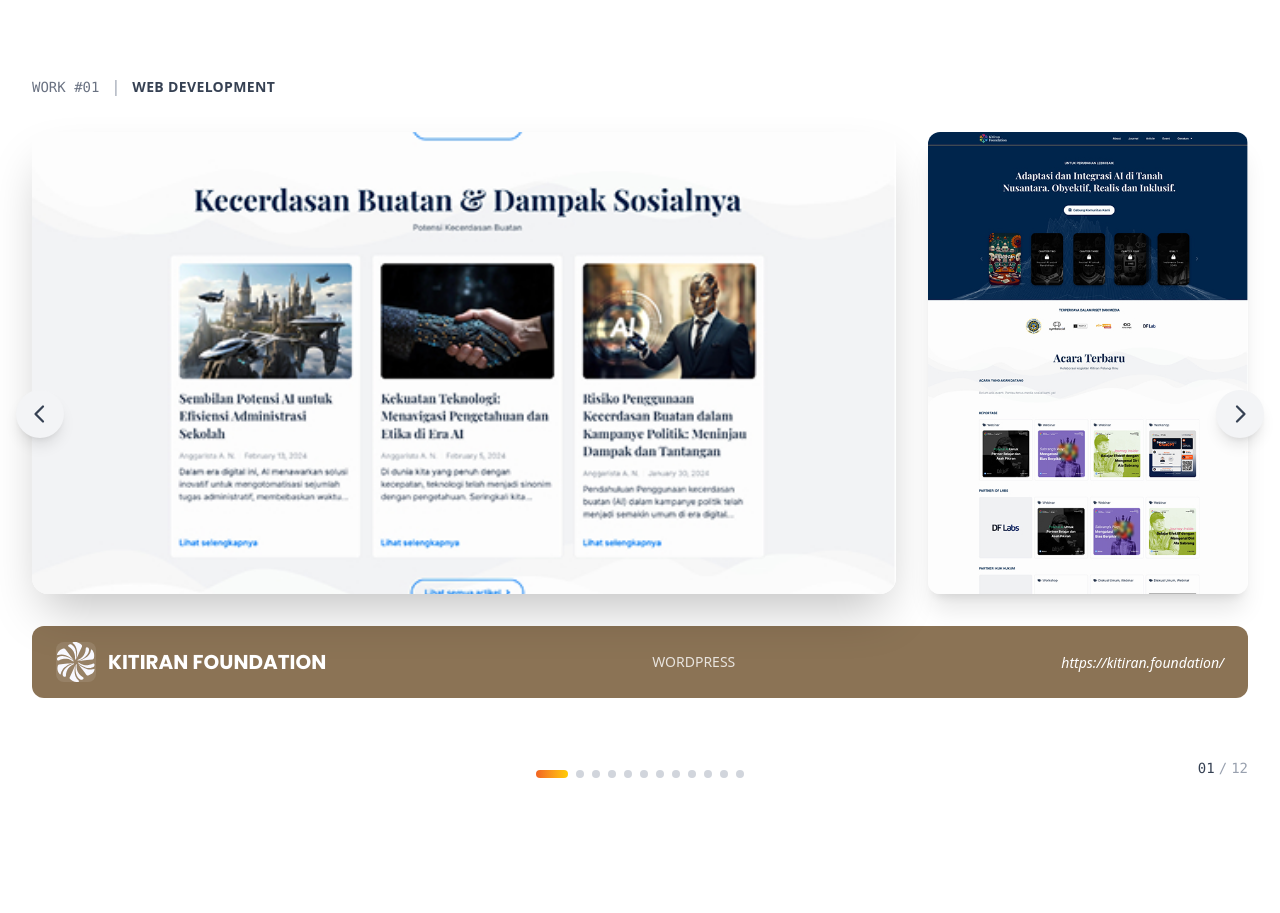
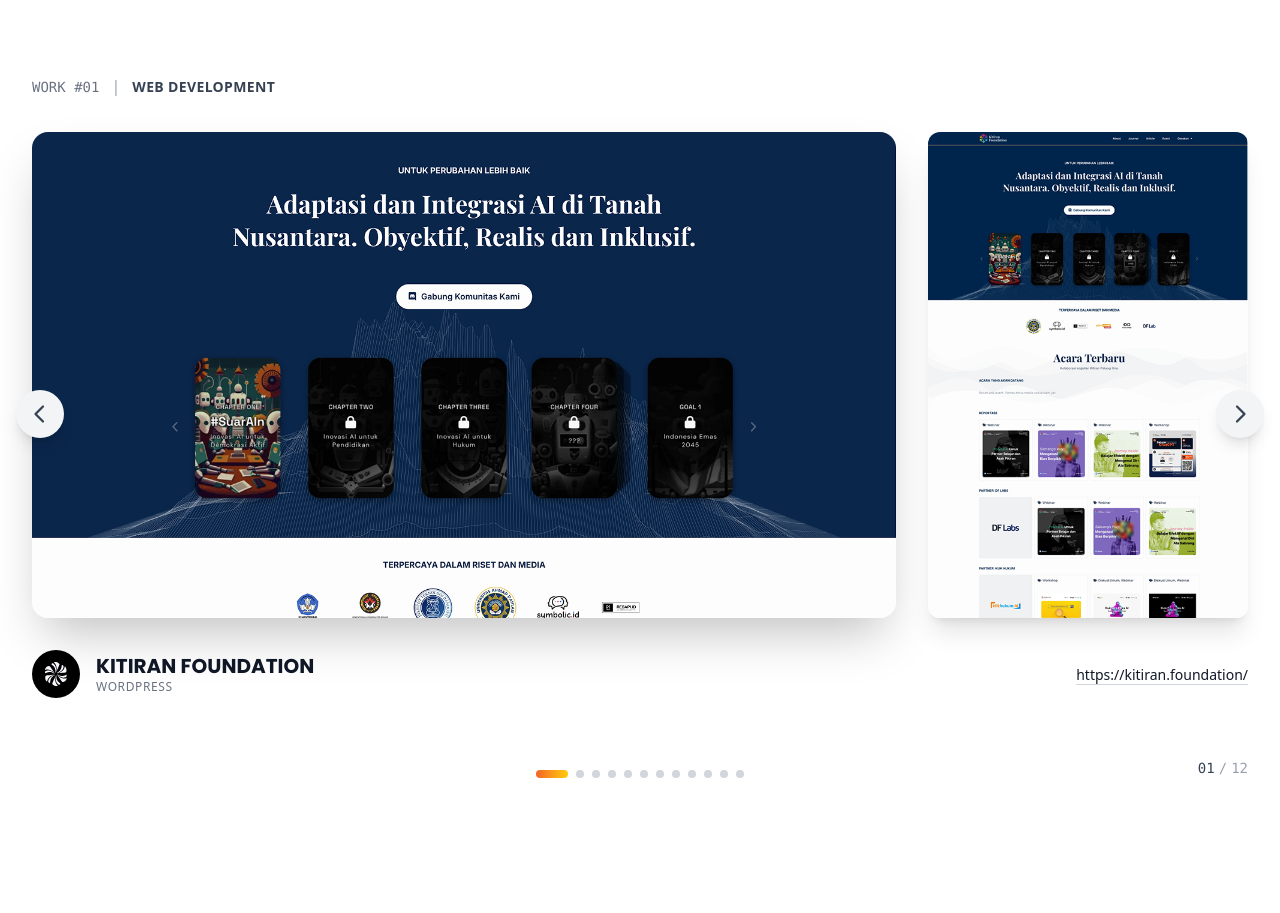
Before and after one commit to semilirbayu/exi-landingpage, a Next.js app: page / in a window 1280 px wide. Shown: the part 3460-4373 px from the top of the page. Built offline with nearby package versions, Linux system fonts and the light colour scheme.

Commit message:
Refine Works section: update assets, footer layout, and fix masonry view

```diff
--- a/components/sections/portfolio/WorkSlide.tsx
+++ b/components/sections/portfolio/WorkSlide.tsx
@@ -73,7 +73,7 @@
             className="flex-1 relative rounded-2xl overflow-hidden shadow-2xl"
           >
             <Image
-            src={project.thumbnail}
+              src={project.standard}
               alt={project.title}
               fill
               className="object-cover"
@@ -95,51 +95,49 @@
           </motion.div>
         </motion.div>
 
-      {/* Footer - Brown/Warm Bar */}
+        {/* Footer - Information Section */}
         <motion.div
           variants={contentVariants}
           initial="hidden"
           animate={isActive ? "visible" : "hidden"}
-        className="mt-6 lg:mt-8 bg-[#8B7355] rounded-xl px-4 sm:px-6 py-4 flex flex-col sm:flex-row items-start sm:items-center justify-between gap-4"
+          className="mt-6 lg:mt-8 flex flex-col sm:flex-row items-center justify-between gap-4"
         >
           <motion.div
             variants={itemVariants}
-          className="flex items-center gap-3"
+            className="flex items-center gap-4 w-full sm:w-auto"
           >
             {project.icon && (
-            <div className="w-10 h-10 relative flex-shrink-0 bg-white/10 rounded-lg p-1">
+              <div className="w-12 h-12 relative flex-shrink-0 bg-black rounded-full flex items-center justify-center">
                 <Image
                   src={project.icon}
                   alt=""
                   fill
-                className="object-contain"
+                  className="object-contain p-3"
                 />
               </div>
             )}
-          <h3 className="font-[family-name:var(--font-poppins)] text-lg lg:text-xl font-bold text-white">
+            <div className="flex flex-col">
+              <h3 className="font-[family-name:var(--font-poppins)] text-lg lg:text-xl font-bold text-gray-900 uppercase leading-tight">
                 {project.title}
               </h3>
+              <span className="text-gray-500 text-xs font-medium uppercase tracking-wider">
+                {project.tech}
+              </span>
+            </div>
           </motion.div>
 
-        <motion.span
-          variants={itemVariants}
-          className="text-white/80 text-sm hidden sm:block"
-        >
-          {project.tech}
-        </motion.span>
-
-        <motion.div variants={itemVariants}>
+          <motion.div variants={itemVariants} className="w-full sm:w-auto text-center sm:text-right">
             {project.url !== "#" ? (
               <a
                 href={project.url}
                 target="_blank"
                 rel="noopener noreferrer"
-              className="text-white hover:text-white/80 transition-colors text-sm italic"
+                className="text-gray-900 hover:text-gray-600 transition-colors text-sm underline decoration-gray-300 underline-offset-4 break-all"
               >
                 {project.url}
               </a>
             ) : (
-            <span className="text-white/50 text-sm italic">Coming soon</span>
+              <span className="text-gray-400 text-sm italic">Coming soon</span>
             )}
           </motion.div>
         </motion.div>
--- a/components/sections/portfolio/types.ts
+++ b/components/sections/portfolio/types.ts
@@ -5,6 +5,7 @@
   tech: string;
   url: string;
   thumbnail: string;
+  standard: string;
   fullPage: string;
   icon?: string;
   className?: string;
@@ -19,6 +20,7 @@
     tech: "WORDPRESS",
     url: "https://kitiran.foundation/",
     thumbnail: "/images/kitiran-full.jpg",
+    standard: "/images/kitiran.jpg",
     fullPage: "/images/kitiran-full.jpg",
     icon: "/icons/kitiran.svg",
     className: "col-start-4 col-span-2 row-start-2 row-span-2",
@@ -31,6 +33,7 @@
     tech: "WORDPRESS",
     url: "https://prodigma.id/",
     thumbnail: "/images/prodigma-full.jpg",
+    standard: "/images/prodigma.jpg",
     fullPage: "/images/prodigma-full.jpg",
     icon: "/icons/prodigma.svg",
     className: "col-start-6 col-span-3 row-start-1 row-span-3",
@@ -43,6 +46,7 @@
     tech: "WORDPRESS",
     url: "https://satset.ai/",
     thumbnail: "/images/satset-full.jpg",
+    standard: "/images/satset.jpg",
     fullPage: "/images/satset-full.jpg",
     icon: "/icons/satset.svg",
     className: "col-start-9 col-span-1 row-start-2 row-span-4",
@@ -55,6 +59,7 @@
     tech: "WORDPRESS",
     url: "https://botbrigade.id/",
     thumbnail: "/images/botbrigade-full.jpg",
+    standard: "/images/botbrigade.jpg",
     fullPage: "/images/botbrigade-full.jpg",
     icon: "/icons/botbrigade.svg",
     className: "col-start-3 col-span-2 row-start-4 row-span-3",
@@ -67,6 +72,7 @@
     tech: "WORDPRESS",
     url: "https://matteverse.muaq.id/",
     thumbnail: "/images/matteverse-full.jpg",
+    standard: "/images/matteverse.jpg",
     fullPage: "/images/matteverse-full.jpg",
     icon: "/icons/muaq.svg",
     className: "col-start-5 col-span-2 row-start-4 row-span-9",
@@ -79,6 +85,7 @@
     tech: "WORDPRESS",
     url: "https://muaq.id/",
     thumbnail: "/images/muaq-full.jpg",
+    standard: "/images/muaq.jpg",
     fullPage: "/images/muaq-full.jpg",
     icon: "/icons/muaq.svg",
     className: "col-start-7 col-span-2 row-start-4 row-span-9",
@@ -91,6 +98,7 @@
     tech: "WORDPRESS",
     url: "#",
     thumbnail: "/images/waktoeinstitut-full.jpg",
+    standard: "/images/waktoeinstitut.jpg",
     fullPage: "/images/waktoeinstitut-full.jpg",
     icon: "/icons/waktoeinstitut.svg",
     className: "col-start-2 col-span-3 row-start-7 row-span-4",
@@ -103,6 +111,7 @@
     tech: "WORDPRESS",
     url: "https://kalzlab.id/",
     thumbnail: "/images/kalz-full.jpg",
+    standard: "/images/kalz.jpg",
     fullPage: "/images/kalz-full.jpg",
     icon: "/icons/kalz.svg",
     className: "col-start-9 col-span-3 row-start-6 row-span-4",
@@ -115,6 +124,7 @@
     tech: "WORDPRESS",
     url: "https://paketkonser.com/",
     thumbnail: "/images/paketkonser-full.jpg",
+    standard: "/images/paketkonser.jpg",
     fullPage: "/images/paketkonser-full.jpg",
     icon: "/icons/paketkonser.svg",
     className: "col-start-4 col-span-1 row-start-11 row-span-4",
@@ -127,6 +137,7 @@
     tech: "WORDPRESS",
     url: "https://bimbit.id/",
     thumbnail: "/images/bimbit-full.jpg",
+    standard: "/images/bimbit.jpg",
     fullPage: "/images/bimbit-full.jpg",
     icon: "/icons/bimbit.svg",
     className: "col-start-9 col-span-2 row-start-10 row-span-3",
@@ -139,6 +150,7 @@
     tech: "WORDPRESS",
     url: "#",
     thumbnail: "/images/albasilica-full.jpg",
+    standard: "/images/albasilica.jpg",
     fullPage: "/images/albasilica-full.jpg",
     className: "col-start-5 col-span-3 row-start-13 row-span-3",
   },
@@ -150,6 +162,7 @@
     tech: "WORDPRESS",
     url: "https://soundrhythm.id/",
     thumbnail: "/images/soundrhythm-full.jpg",
+    standard: "/images/soundrhythm.jpg",
     fullPage: "/images/soundrhythm-full.jpg",
     icon: "/icons/soundrhythm.svg",
     className: "col-start-8 col-span-2 row-start-13 row-span-2",
```
Lines whose indentation alone changed are shown as unchanged.
